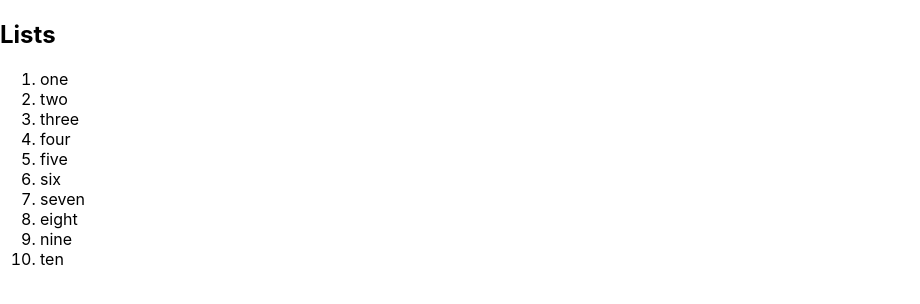
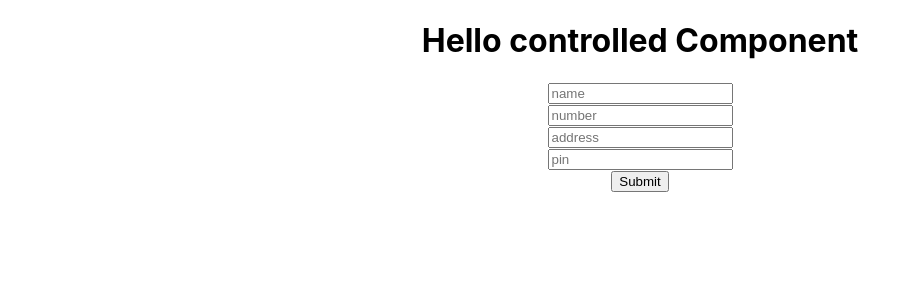
Before and after one commit to aadhisiva/ReactJs, a React (Create React App) app: page / in a window 1280 px wide. Shown: the top 304 px of the page, without its empty margins (0-920 px from the left). Built offline with nearby package versions, Linux system fonts and the light colour scheme.

Commit message:
forms controlled & uncontrolled

```diff
--- a/src/App.js
+++ b/src/App.js
@@ -1,12 +1,14 @@
 import './App.css';
 // import ClassComponent from "./daily-concept-wise/class.compoennt";
-import ParentLists from "./daily-concept-wise/lists.and.keys";
+// import ParentLists from "./daily-concept-wise/lists.and.keys";4
+import ControlledComponent from "./daily-concept-wise/form";
 
 function App() {
   return (
-    <div>
+    <div className='App'>
       {/* <ClassComponent /> */}
-      <ParentLists />
+      {/* <ParentLists /> */}
+      <ControlledComponent />
     </div>
   );
 }
--- /dev/null
+++ b/src/daily-concept-wise/form.js
@@ -0,0 +1,73 @@
+import React from "react";
+
+class ControlledComponent extends React.Component {
+    constructor(props) {
+        super(props);
+        this.state = {
+            // name: "",
+            // number: 0,
+            // address:"",
+            // pin: 0,
+            formData: {}
+        }
+    }
+    render() {
+      const handleSumbmit =(e) => {
+          e.preventDefault();
+          console.log(this.state.formData);
+        }
+       const handleChange =(e) => {
+            let form = this.state.formData || {};
+            const {name, value} = e.target;
+            form[name] = value
+            this.setState((prev)=>({
+                ...prev,
+                 [name]: value,
+                 formData: form
+            }));
+        };
+        return (
+            <div>
+                <h1>Hello controlled Component</h1>
+                <form onSubmit={handleSumbmit}>
+                    <input type={"text"} name="name" placeholder="name" onChange={handleChange} /><br/>
+                    <input type={"number"} name="number" placeholder="number" onChange={handleChange} /><br/>
+                    <input type={"text"} name="address" placeholder="address" onChange={handleChange} /><br/>
+                    <input type={"number"} name="pin" placeholder="pin" onChange={handleChange} /><br/>
+                    <input type={"submit"} value="Submit" />
+                </form>
+            </div>
+        )
+    }
+}
+
+export default ControlledComponent;
+
+// class UnControlledComponent extends React.Component {
+//     constructor(props) {
+//         super(props);
+//         this.name = React.createRef();
+//         this.second = React.createRef();
+//     }
+//     handleSumbmit(e) {
+//         e.preventDefault();
+//         this.name.current.focus();
+//         this.second.current.focus();
+//         console.log("first ::",this.name.current.value)
+//         alert(this.name.current.value +" "+this.second.current.value);
+//     }
+//     render() {
+//         return (
+//             <div>
+//                 <h1>Hello controlled Component</h1>
+//                 <form onSubmit={(e) => this.handleSumbmit(e)}>
+//                     first: <input type={"text"} ref={this.name} /><br/>
+//                     second: <input type={"text"} ref={this.second} /><br/>
+//                     <input type={"submit"} value="Submit" />
+//                 </form>
+//             </div>
+//         )
+//     }
+// }
+
+// export default UnControlledComponent;
```
